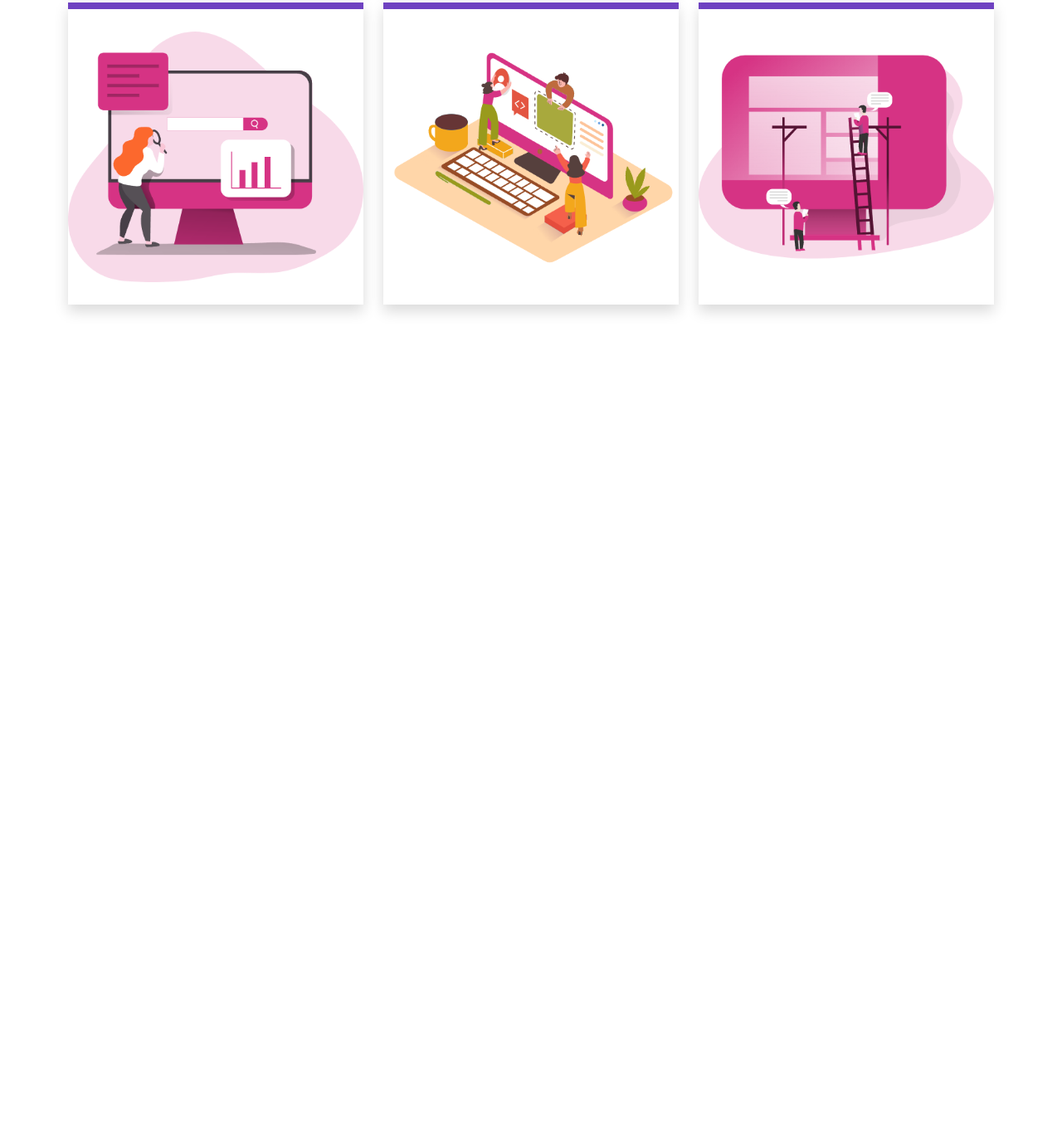
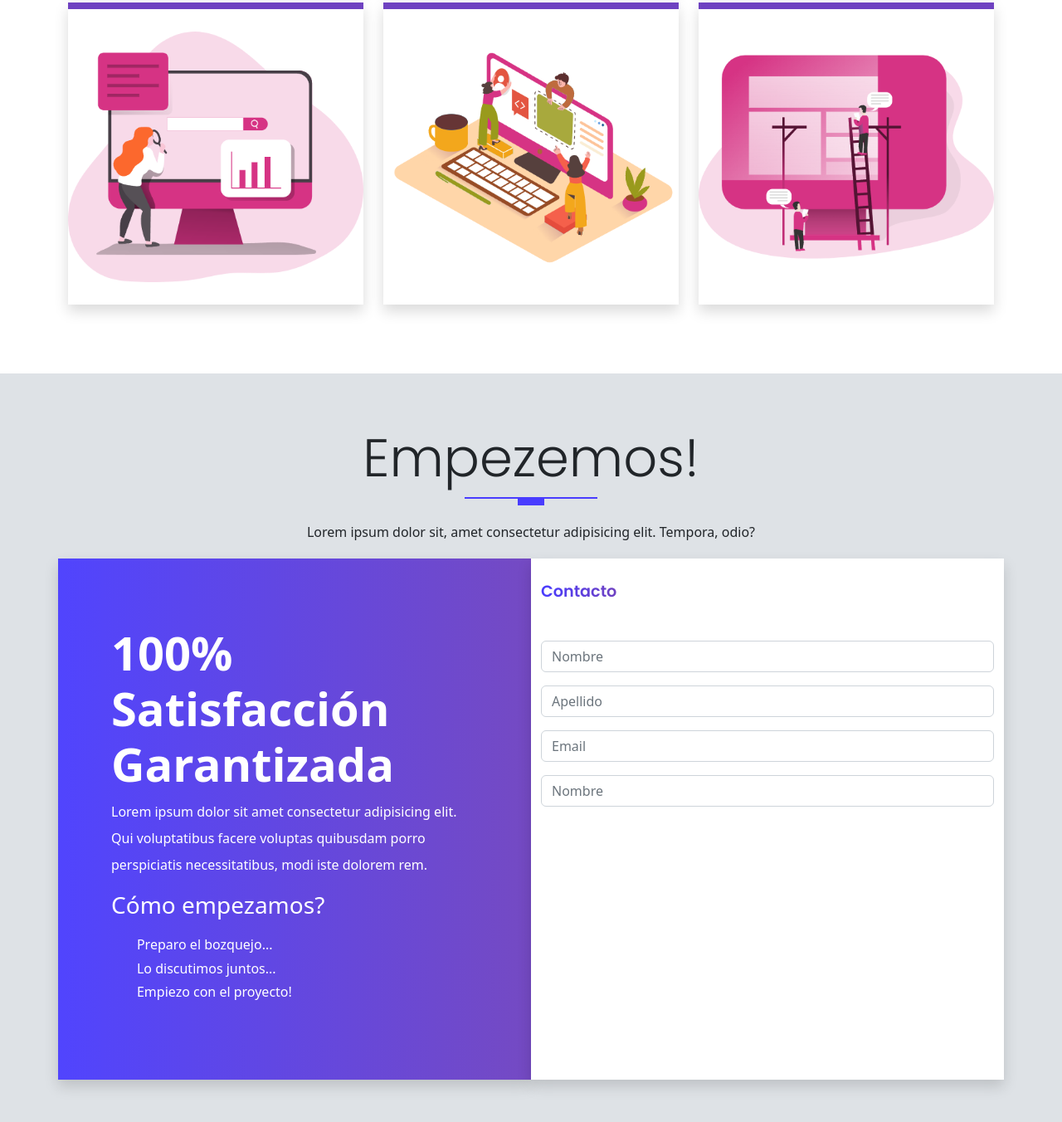
Before and after one commit to Tincho91/maiaru-portafolio-sass-boostrap, a website: page index.html in a window 1280 px wide. Shown: the part 6195-7547 px from the top of the page at 83% size. Before the commit the page ends 6645 px from the top, so only its background shows below. Drawn offline with nearby package versions, Linux system fonts and the light colour scheme; files that its build step writes are made by us from their sources.

Commit message:
Sexto Commit

```diff
--- a/index.html
+++ b/index.html
@@ -12,7 +12,7 @@
     <link rel="preconnect" href="https://fonts.gstatic.com" crossorigin>
     <link href="https://fonts.googleapis.com/css2?family=Poppins:ital,wght@0,100;0,200;0,300;0,400;0,500;0,600;0,700;0,800;0,900;1,100;1,200;1,300;1,400;1,500;1,600;1,700;1,800;1,900&display=swap" rel="stylesheet">
     <link rel="stylesheet" href="assets/css/style.css">
-    <link rel="stylesheet" href="assets/css/fontawesome.css">
+    <link rel="stylesheet" href="assets/css/fontawesome.min.css">
     <link rel="stylesheet" href="assets/vendors/css/glightbox.min.css">
 </head>
 <body>
@@ -577,6 +577,56 @@
       </div>
     </section>
 
+    <!-- GET STARTED SECTION -->
+
+    <section id="contact" class="get-started">
+      <div class="container">
+        <div class="row text-center">
+          <h1 class="display-3 fw-bold-text-capitalize">Empezemos!</h1>
+          <div class="heading-line"></div>
+          <p class="lh-lg">
+            Lorem ipsum dolor sit, amet consectetur adipisicing elit. Tempora, odio?
+          </p>
+        </div>
+        <!-- SIDE CONTENT -->
+        <div class="row text-white">
+          <div class="col-12 col-lg-6 gradient shadow p-3">
+            <div class="side-info w-100">
+              <h4 class="display-4 fw-bold">100% Satisfacción Garantizada</h4>
+              <p class="lh-lg">
+                Lorem ipsum dolor sit amet consectetur adipisicing elit. Qui voluptatibus facere voluptas quibusdam porro perspiciatis necessitatibus, modi iste dolorem rem.
+              </p>
+              <h3 class="display-3--brief">Cómo empezamos?</h3>
+              <ul class="side-info__list">
+                <li>Preparo el bozquejo...</li>
+                <li>Lo discutimos juntos...</li>
+                <li>Empiezo con el proyecto!</li>
+              </ul>
+            </div>
+          </div>
+          <div class="col-12 col-lg-6 bg-white shadow p3">
+            <div class="form w-100 pb-2">
+              <h4 class="display-3--title mb-5">Contacto</h4>
+              <form class="row" action="#">
+                <div class="mb-3">
+                  <input type="text" placeholder="Nombre" id="inputName" class="form-control">
+                </div>
+                <div class="mb-3">
+                  <input type="text" placeholder="Apellido" id="inputLastName" class="form-control">
+                </div>
+                <div class="mb-3">
+                  <input type="email" placeholder="Email" id="inputEmail" class="form-control">
+                </div>
+                <div class="mb-3">
+                  <input type="text" placeholder="Nombre" id="inputName" class="form-control">
+                </div>
+              </form>
+            </div>
+          </div>
+        </div>
+      </div>
+    </section>
+
 
     <script src="https://cdn.jsdelivr.net/npm/bootstrap@5.2.0/dist/js/bootstrap.bundle.min.js" integrity="sha384-A3rJD856KowSb7dwlZdYEkO39Gagi7vIsF0jrRAoQmDKKtQBHUuLZ9AsSv4jD4Xa" crossorigin="anonymous"></script>
     <!-- SCRIPTS PARA INTRO VIDEO -->
--- a/scss/components/_typography.scss
+++ b/scss/components/_typography.scss
@@ -85,3 +85,10 @@ h2 {
     border-right: 0.1rem solid $gray-300;
     height: 100%;
 }
+
+
+//GRADIENT
+
+.gradient {
+    background: linear-gradient(to right, rgba($primary, 0.95), rgba($secondary, 0.95));
+}
--- a/scss/sections/_get-started.scss
+++ b/scss/sections/_get-started.scss
@@ -0,0 +1,30 @@
+@use '../custom' as *;
+@use '../components/mixins' as *;
+
+
+.get-started {
+    padding: 4rem 0;
+    background-color: $gray-300;
+}
+
+.side-info {
+    padding: 3rem;
+    margin: 1rem 0;
+
+    &__list {
+        position: relative;
+        list-style-type: none;
+        display: block;
+        padding-top: 0.5rem;
+        padding-left: 0.5rem;
+        margin-bottom: 0.7rem;
+
+        li::before {
+            font-family: "Font Awesome 5 Free";
+            content: '\f00c';
+            font-weight: 600;
+            margin-right: 0.5rem;
+            font-size: 1.2rem;
+        }
+    }
+}
```
Also changed, not shown: assets/css/style.css, 1 other file.
